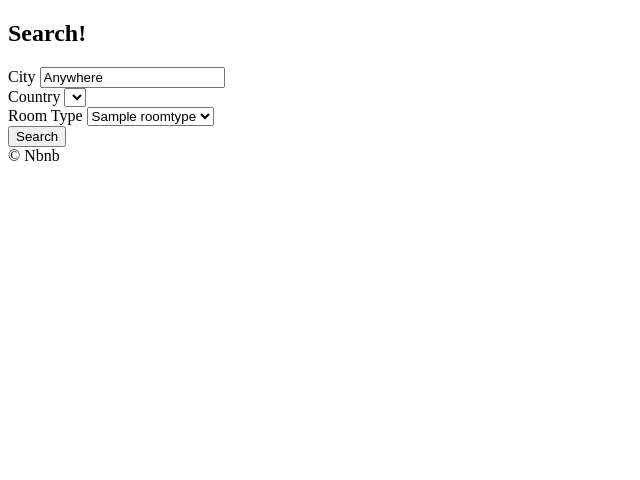
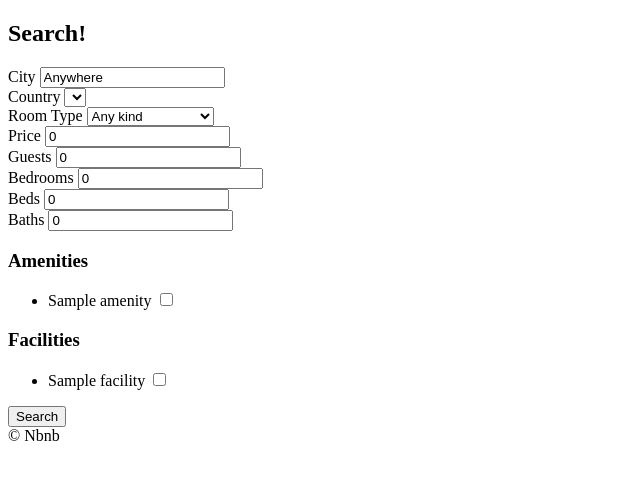
Before and after one commit to tjswlsdl20/airbnb-clone, a Django app: page /rooms/search/ in a window 1280 px wide. Shown: the part 60-540 px from the top of the page, without its empty margins (0-640 px from the left). Run offline with Django 3.2, Linux system fonts and the light colour scheme; tables that the repository leaves empty hold one stand-in row (values such as "Sample post"); lists and menus that the app fills with data are empty.

Commit message:
fixed search

```diff
--- a/rooms/views.py
+++ b/rooms/views.py
@@ -25,9 +25,37 @@ class RoomDetail(DetailView):
 def search(request):
     city = request.GET.get("city", "Anywhere")
     city = str.capitalize(city)
+    country = request.GET.get("country", "KR")
+    room_type = int(request.GET.get("room_type", 0))
+    price = int(request.GET.get("price", 0))
+    guests = int(request.GET.get("guests", 0))
+    bedrooms = int(request.GET.get("bedrooms", 0))
+    beds = int(request.GET.get("beds", 0))
+    baths = int(request.GET.get("baths", 0))
+    s_amenities = request.GET.get("amenities")
+    s_facilities = request.GET.get("facilities")
+    print(s_amenities, s_facilities)
+
+    form = {
+        "city": city,
+        "s_room_type": room_type,
+        "s_country": country,
+        "price": price,
+        "guests": guests,
+        "bedrooms": bedrooms,
+        "beds": beds,
+        "baths": baths,
+    }
+
     room_types = models.RoomType.objects.all()
-    return render(
-        request,
-        "rooms/search.html",
-        {"city": city, "countries": countries, "room_types": room_types},
-    )
+    amenities = models.Amenity.objects.all()
+    facilities = models.Facility.objects.all()
+
+    choices = {
+        "countries": countries,
+        "room_types": room_types,
+        "amenities": amenities,
+        "facilities": facilities,
+    }
+
+    return render(request, "rooms/search.html", {**form, **choices})
--- a/templates/rooms/search.html
+++ b/templates/rooms/search.html
@@ -21,7 +21,8 @@ Search
         <label for="country">Country</label>
         <select id="country" name="country">
             {% for country in countries  %}
-            <option value="{{country.code}}">{{country.name}}</option>
+            <option value="{{country.code}}" {% if country.code == s_country  %}selected{% endif %}>{{country.name}}
+            </option>
             {% endfor %}
         </select>
     </div>
@@ -29,10 +30,54 @@ Search
     <div>
         <label for="room_type">Room Type</label>
         <select id="room_type" name="room_type">
+            <option value="0" {% if s_room_type == 0  %}selected{% endif %}>Any kind</option>
             {% for room_type in room_types  %}
-            <option value="{{room_type.pk}}">{{room_type.name}}</option>
+            <option value="{{room_type.pk}}" {% if s_room_type == room_type.pk  %}selected{% endif %}>{{room_type.name}}
+            </option>
             {% endfor %}
         </select>
+    </div>
+    <div>
+        <label for="price">Price</label>
+        <input value="{{price}}" type="number" name="price" id="price" placeholder="Price" />
+    </div>
+    <div>
+        <label for="guests">Guests</label>
+        <input value="{{guests}}" type="number" name="guests" id="guests" placeholder="Guests" />
+    </div>
+    <div>
+        <label for="bedrooms">Bedrooms</label>
+        <input value="{{bedrooms}}" type="number" name="bedrooms" id="bedrooms" placeholder="Bedrooms" />
+    </div>
+    <div>
+        <label for="beds">Beds</label>
+        <input value="{{beds}}" type="number" name="beds" id="beds" placeholder="Beds" />
+    </div>
+    <div>
+        <label for="baths">Baths</label>
+        <input value="{{baths}}" type="number" name="baths" id="baths" placeholder="Baths" />
+    </div>
+    <div>
+        <h3>Amenities</h3>
+        <ul>
+            {% for amenity in amenities %}
+            <li>
+                <label for="a_{{amenity.pk}}">{{amenity.name}}</label>
+                <input id="a_{{amenity.pk}}" name="amenities" type="checkbox" value={{amenity.pk}} />
+            </li>
+            {% endfor %}
+        </ul>
+    </div>
+    <div>
+        <h3>Facilities</h3>
+        <ul>
+            {% for facility in facilities %}
+            <li>
+                <label for="f_{{facility.pk}}">{{facility.name}}</label>
+                <input id="f_{{facility.pk}}" name="facilities" type="checkbox" value={{facility.pk}} />
+            </li>
+            {% endfor %}
+        </ul>
     </div>
     <button>Search</button>
 </form>
```
